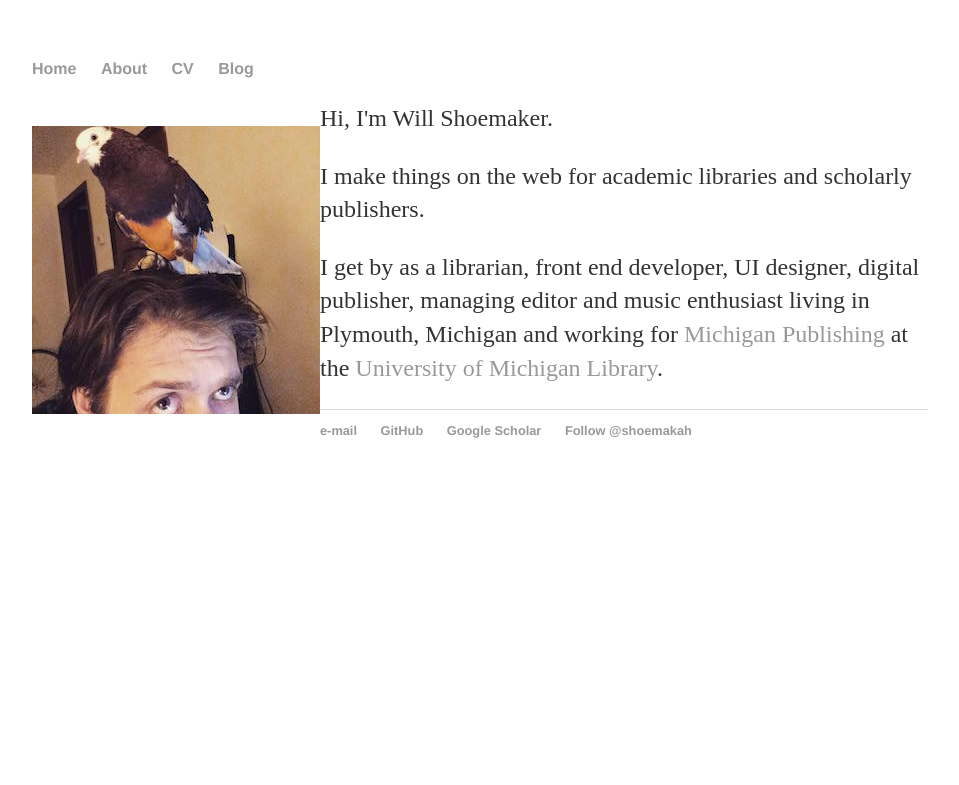
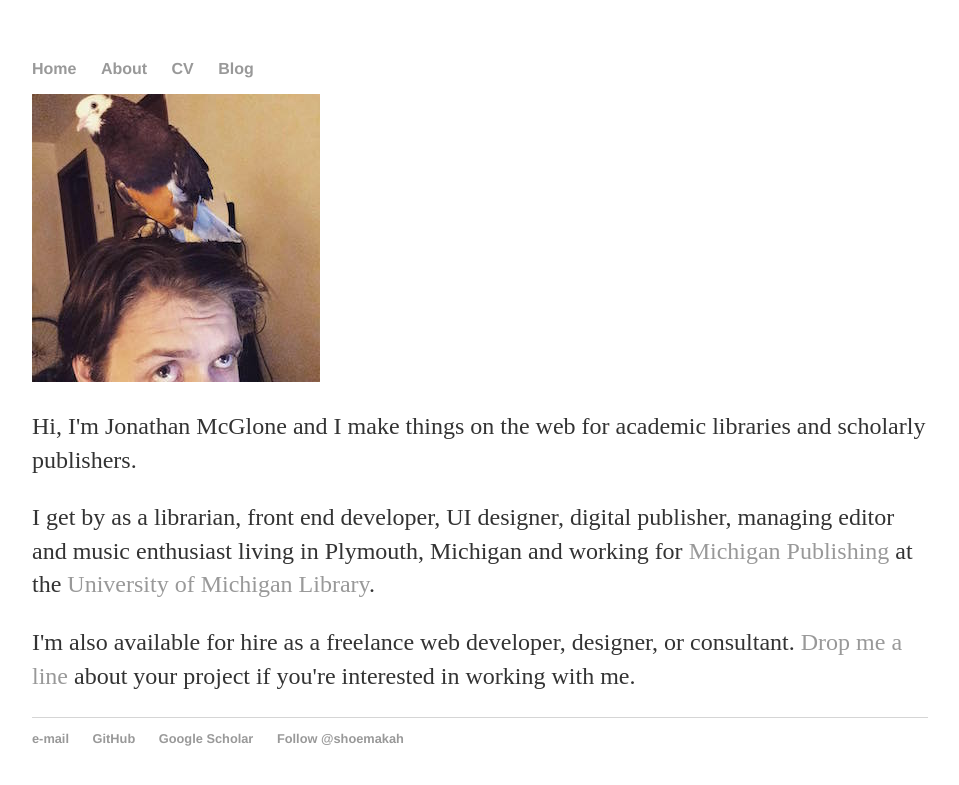
Before and after one commit to wrshoemaker/wrshoemaker_github_io_old, a Jekyll site: the page built from index.html, in a window 1280 px wide. Shown: the top 785 px of the page, without its empty margins (160-1119 px from the left). Built offline with Jekyll 4.4.1, drawn with Linux system fonts in a browser that asks for light colours; comment, search, counter and statistics services are not loaded.

Commit message:
test index

```diff
--- a/index.html
+++ b/index.html
@@ -2,13 +2,18 @@
 layout: default
 title: Will Shoemaker
 ---
-<div class="col-sm-4">
-	<p style="float: left;"><img  class="img-circle avatar" alt="Regal and I" src="img/regal_and_i.jpg"></p>
-	<p class="lead">Hi, I'm <span itemprop="name">Will Shoemaker.</span> </p>
+
+<!-- <div class="jumbotron"> -->
+<div class="row marketing">
+	<div class="col-sm-4">
+	<img  class="img-circle avatar" alt="Regal and I" src="img/regal_and_i.jpg">
+	</div>
+	<div itemscope itemtype="http://data-vocabulary.org/Person" class="col-sm-8">
+	<p class="lead">Hi, I'm <span itemprop="name">Jonathan McGlone</span> and I make things on the web for academic libraries and scholarly publishers.</p>
+	<p>I get by as a <span itemprop="title">librarian</span>, <span itemprop="title">front end developer</span>, <span itemprop="title">UI designer</span>, <span itemprop="title">digital publisher</span>, <span itemprop="title">managing editor</span> and music enthusiast living in <span itemprop="address" itemscope
+    itemtype="http://data-vocabulary.org/Address"> <span itemprop="locality">Plymouth</span>, <span itemprop="region">Michigan</span></span> and working for <a href="http://www.publishing.umich.edu">Michigan Publishing</a> at <span itemprop="affiliation">the <a href="http://www.lib.umich.edu">University of Michigan Library</a></span>.</p>
+
+	<p>I'm also available for hire as a <span itemprop="title">freelance web developer, designer, or consultant</span>. <a href="contact">Drop me a line</a> about your project if you're interested in working with me.</p>
+	</div>
 </div>
-
-	<p>	I make things on the web for academic libraries and scholarly publishers.</p>
-<p>I get by as a <span itemprop="title">librarian</span>, <span itemprop="title">front end developer</span>, <span itemprop="title">UI designer</span>, <span itemprop="title">digital publisher</span>, <span itemprop="title">managing editor</span> and music enthusiast living in <span itemprop="address" itemscope
-	itemtype="http://data-vocabulary.org/Address"> <span itemprop="locality">Plymouth</span>, <span itemprop="region">Michigan</span></span> and working for <a href="http://www.publishing.umich.edu">Michigan Publishing</a> at <span itemprop="affiliation">the <a href="http://www.lib.umich.edu">University of Michigan Library</a></span>.</p>
-
-</div><!-- /.blurb -->
+<!-- </div> -->
```
